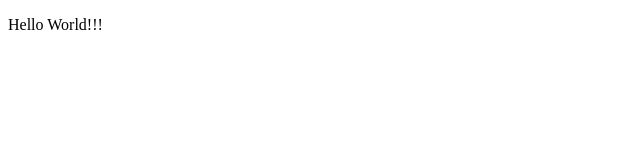
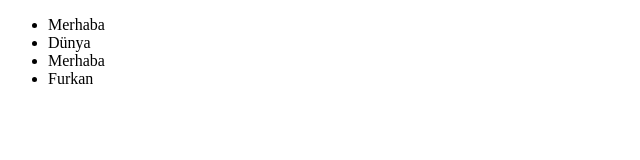
Before and after one commit to Mirza358/kodluyoruzilkrepo, a plain HTML site: page index.html in a window 1280 px wide. Shown: the whole page, without its empty margins (0-640 px from the left). Drawn offline with Linux system fonts and the light colour scheme.

Commit message:
bazı seyler degistirildi

```diff
--- a/index.html
+++ b/index.html
@@ -6,6 +6,11 @@
 	<title></title>
 </head>
 <body>
-	<p>Hello World!!!</p>
+	<ul>
+		<li>Merhaba</li>
+		<li>Dünya</li>
+		<li>Merhaba</li>
+		<li>Furkan</li>
+	</ul>
 </body>
 </html>
```
